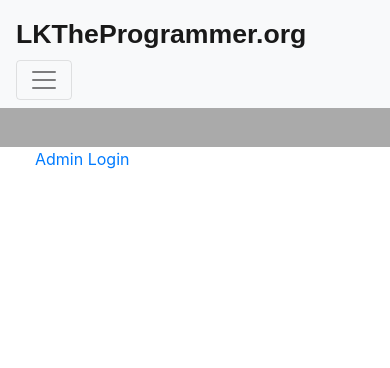
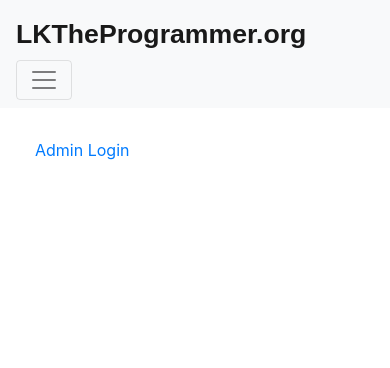
Before and after one commit to LandonKoo0207/lktheprogrammer, a Django app: page / in a window 390 px wide. Shown: the top 368 px of the page. Run offline with Django 3.2, Linux system fonts and the light colour scheme; data that the repository does not hold is empty; some libraries are stand-ins or nearby versions.

Commit message:
Blog contents' div has been resized

```diff
--- a/static/css/main.css
+++ b/static/css/main.css
@@ -26,13 +26,7 @@ div.content
 
 @media only screen and (max-width:800px)
 {
-    div.content
-    {
-        padding-top: 5%;
-        padding-bottom: 5%;
-        background-color: #AAAAAA;
-        font-size: 1.5em;
-    }
+    font-size: 1.5em;
 }
 
 #login-btn,
```
